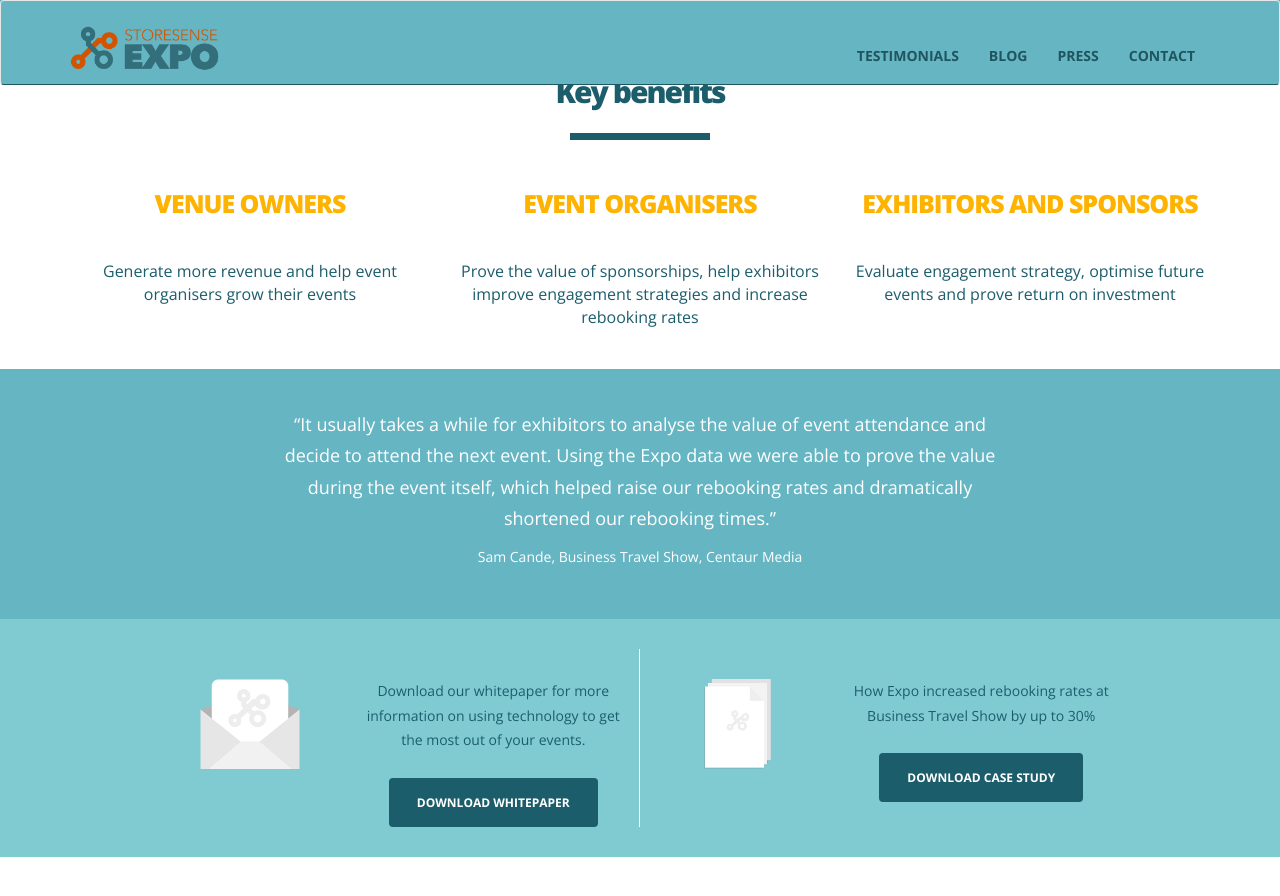
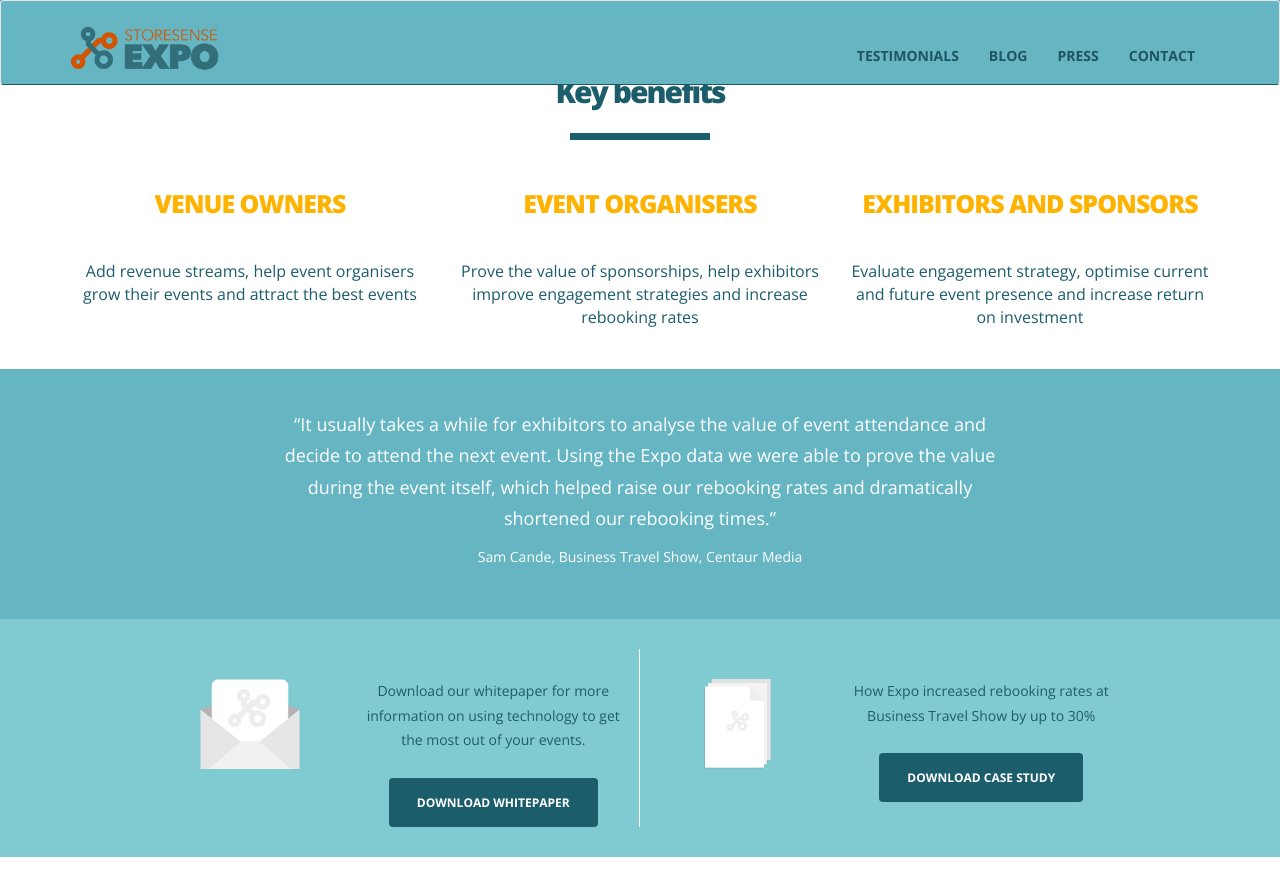
Before and after one commit to storesense/web-expoanalytics, a Jekyll site: the page built from index.html, in a window 1280 px wide and 900 px high, scrolled down 542 px. Shown: the top 896 px of the window. Built offline with Jekyll 4.4.1, drawn with Linux system fonts in a browser that asks for light colours.

Commit message:
some changes

```diff
--- a/_includes/sections/key-benefits.html
+++ b/_includes/sections/key-benefits.html
@@ -13,7 +13,7 @@
                 <p class="features-big-data">
                     <h3 class="callout">Venue owners</h3>
                     <div class="callout-desc">
-                        Generate more revenue and help event organisers grow their events
+                        Add revenue streams, help event organisers grow their events and attract the best events
                     </div>
                 </p>
             </div>
@@ -30,7 +30,7 @@
                 <p class="features-big-data">
                     <h3 class="callout">Exhibitors and sponsors</h3>
                     <div class="callout-desc">
-                        Evaluate engagement strategy, optimise future events and prove return on investment
+                        Evaluate engagement strategy, optimise current and future event presence and increase return on investment
                     </div>
                 </p>
             </div>
```
